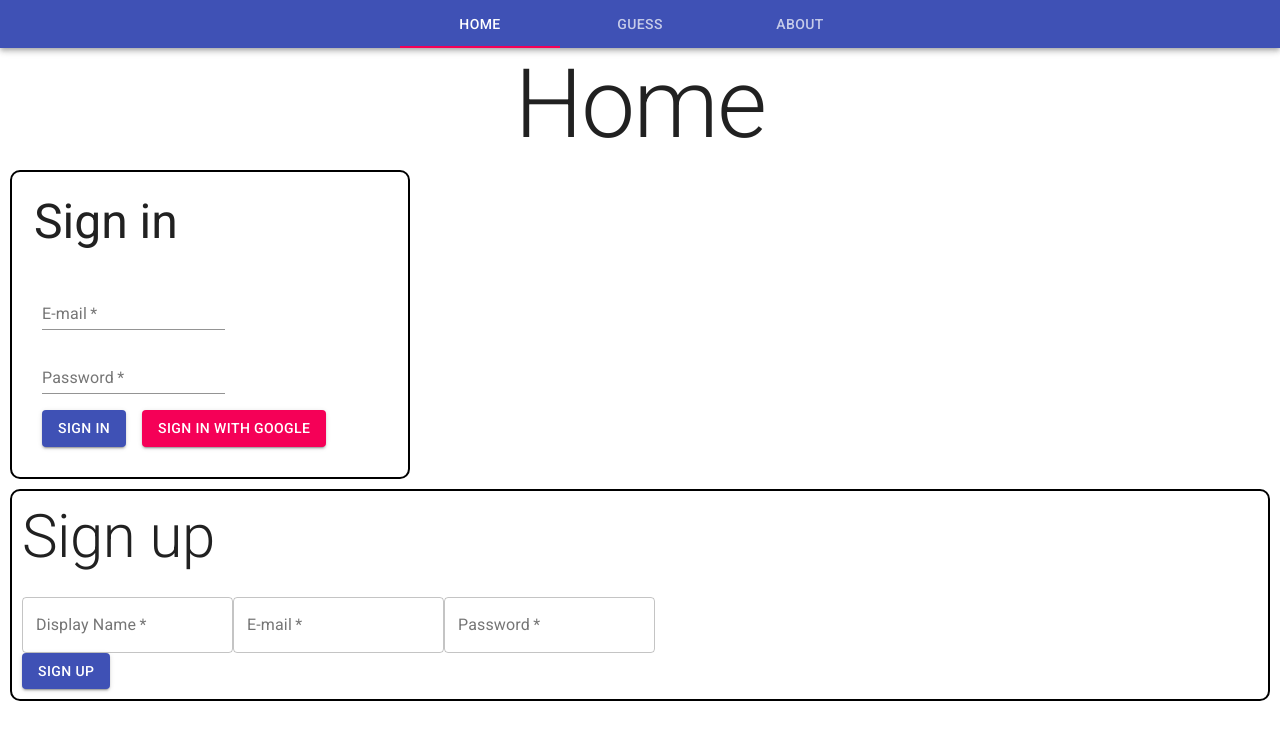
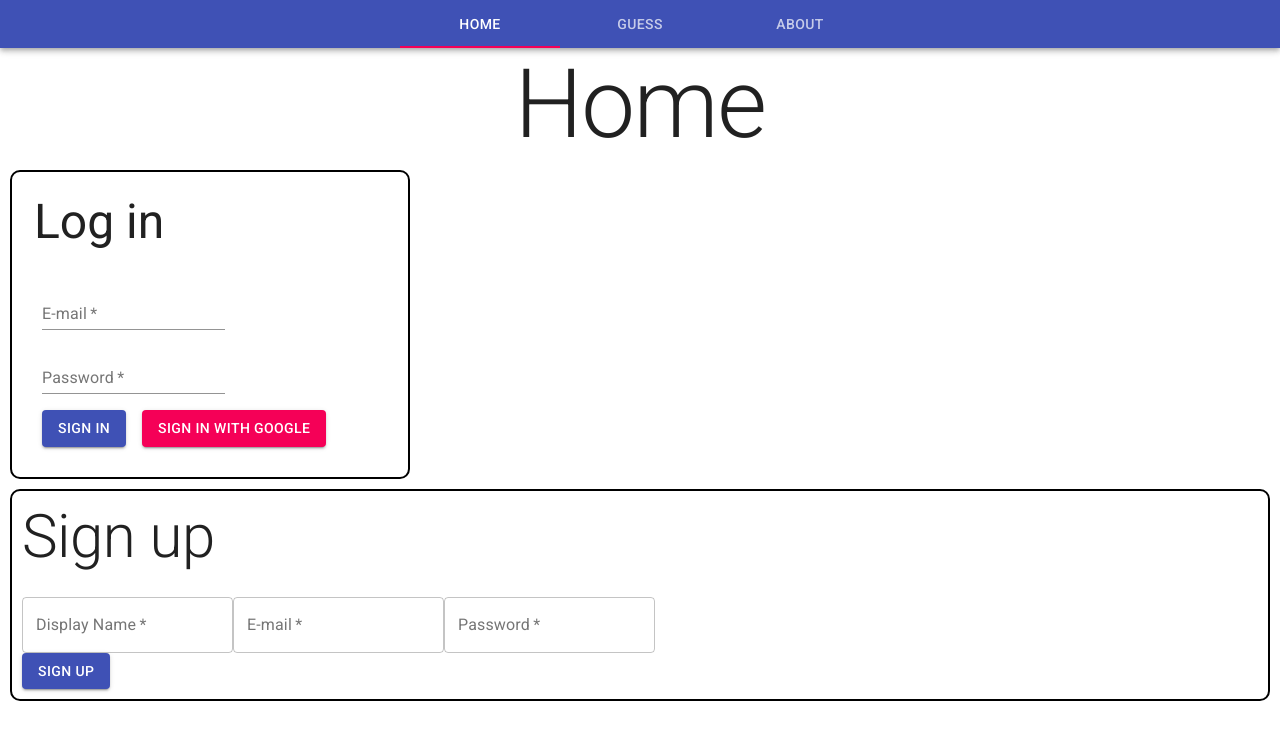
Before and after one commit to SirPotatoIV/babyGamble, a React (Create React App) app: page / in a window 1280 px wide. Shown: the top 740 px of the page. Built offline with nearby package versions, Linux system fonts and the light colour scheme; no server answers; the database is empty.

Commit message:
Changed verbaige from Sign in to Log in.

```diff
--- a/src/components/SignIn/SignIn.js
+++ b/src/components/SignIn/SignIn.js
@@ -73,7 +73,7 @@ export default function SignIn() {
     <>
       <Grid container spacing={3} className={classes.SignIn}>
         <Grid item xs={12}>
-          <Typography variant="h3">Sign in</Typography>
+          <Typography variant="h3">Log in</Typography>
         </Grid>
         <Grid item xs={12}>
           <form>
```
Also changed, not shown: 1 other file (tests, documents, lock files or other folders).
